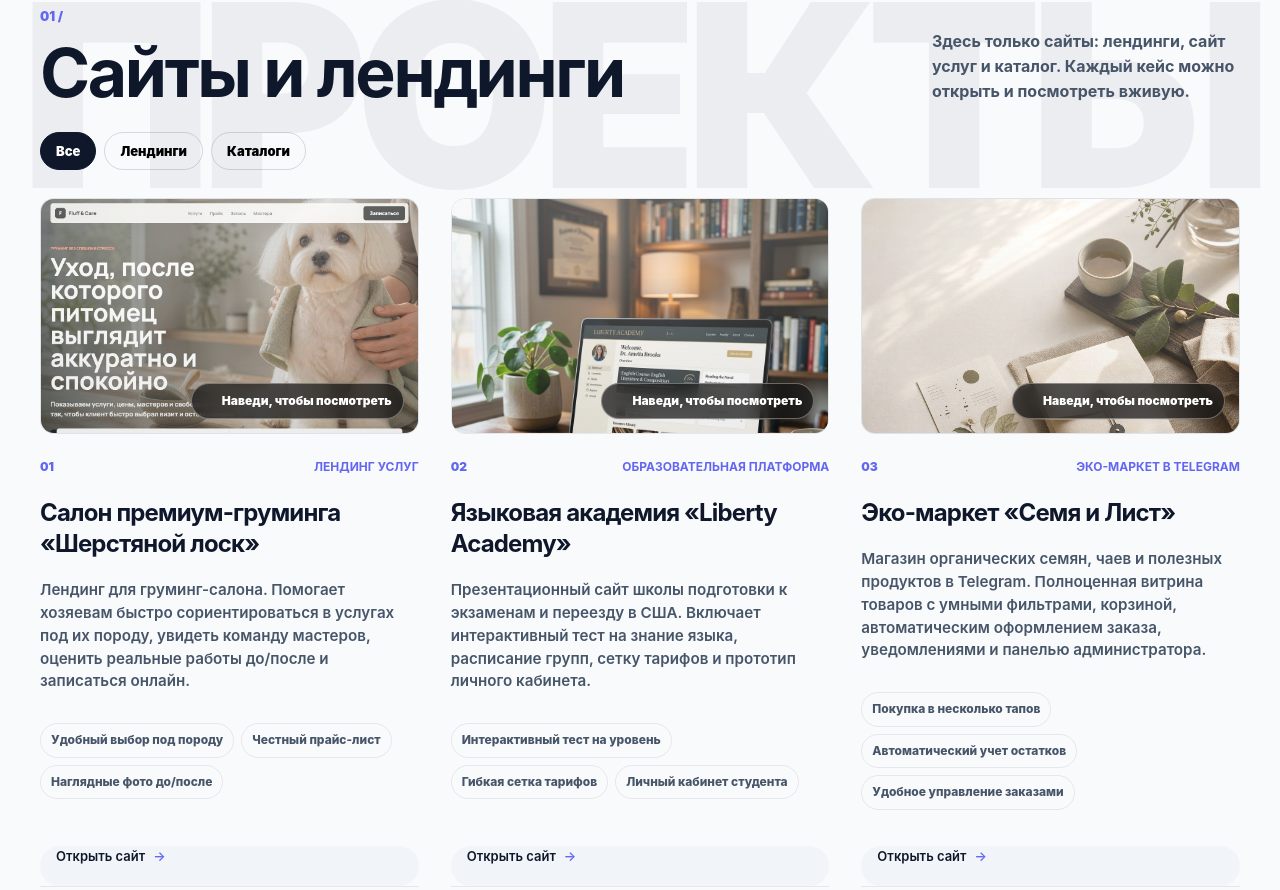
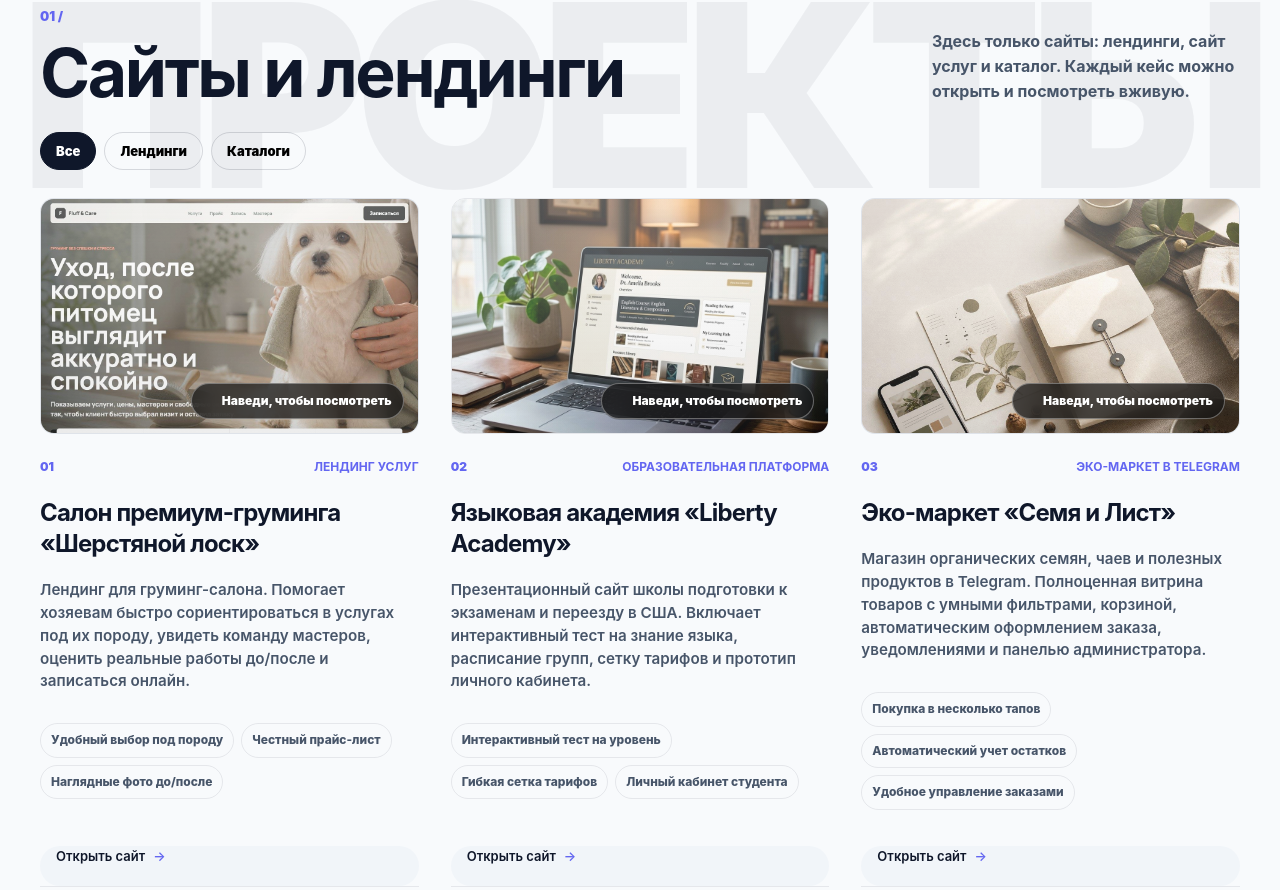
Before and after one commit to bul82/Land_Portfolio, a website: page index.html in a window 1280 px wide. Shown: the part 1275-2165 px from the top of the page. Drawn offline with Linux system fonts and the light colour scheme.

Commit message:
Revert object-position to center for AI composite preview images

```diff
--- a/styles.css
+++ b/styles.css
@@ -592,9 +592,8 @@ h2 {
   width: 100%;
   height: 100%;
   transition: transform 620ms cubic-bezier(0.16, 1, 0.3, 1), opacity 260ms ease;
-  /* ⚠️ NO-CROP RULE: cover + top — shows top of page, never random crop */
   object-fit: cover;
-  object-position: top center;
+  object-position: center;
 }
 
 .case-media img {
```
